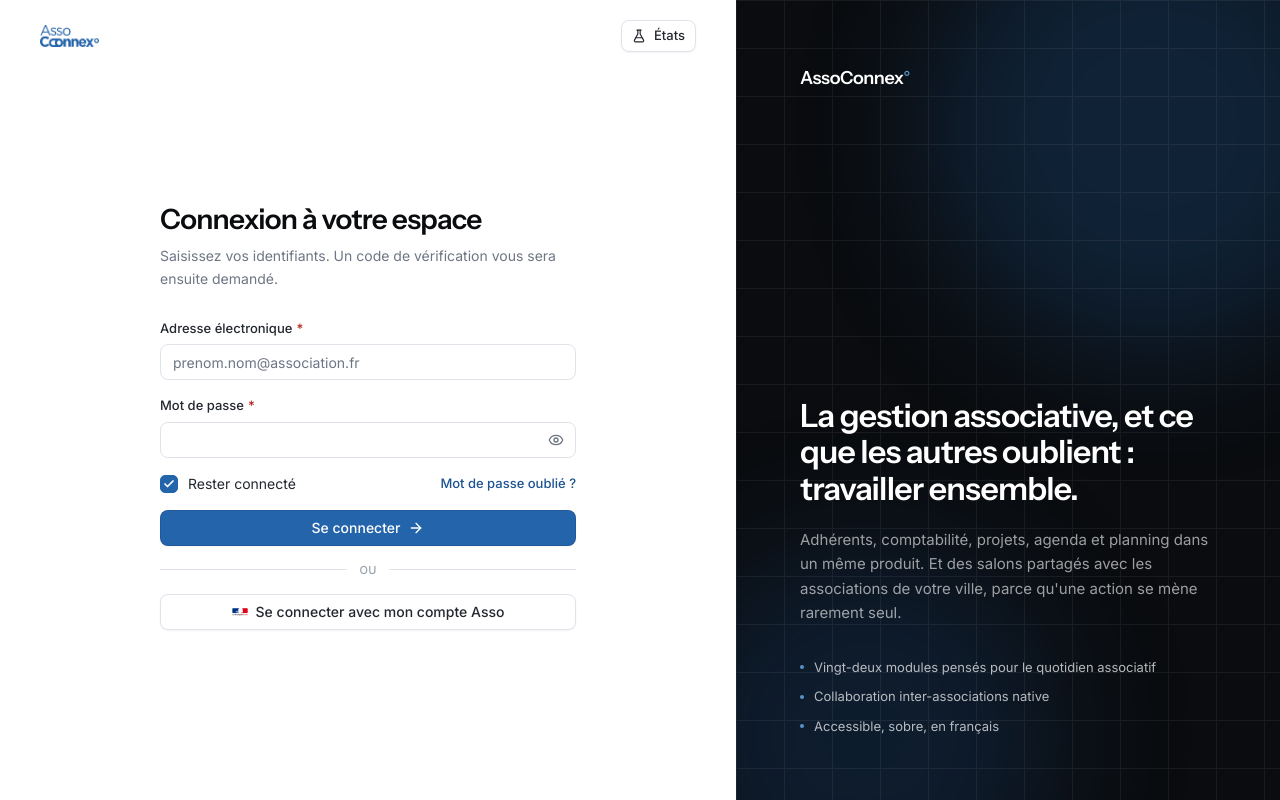
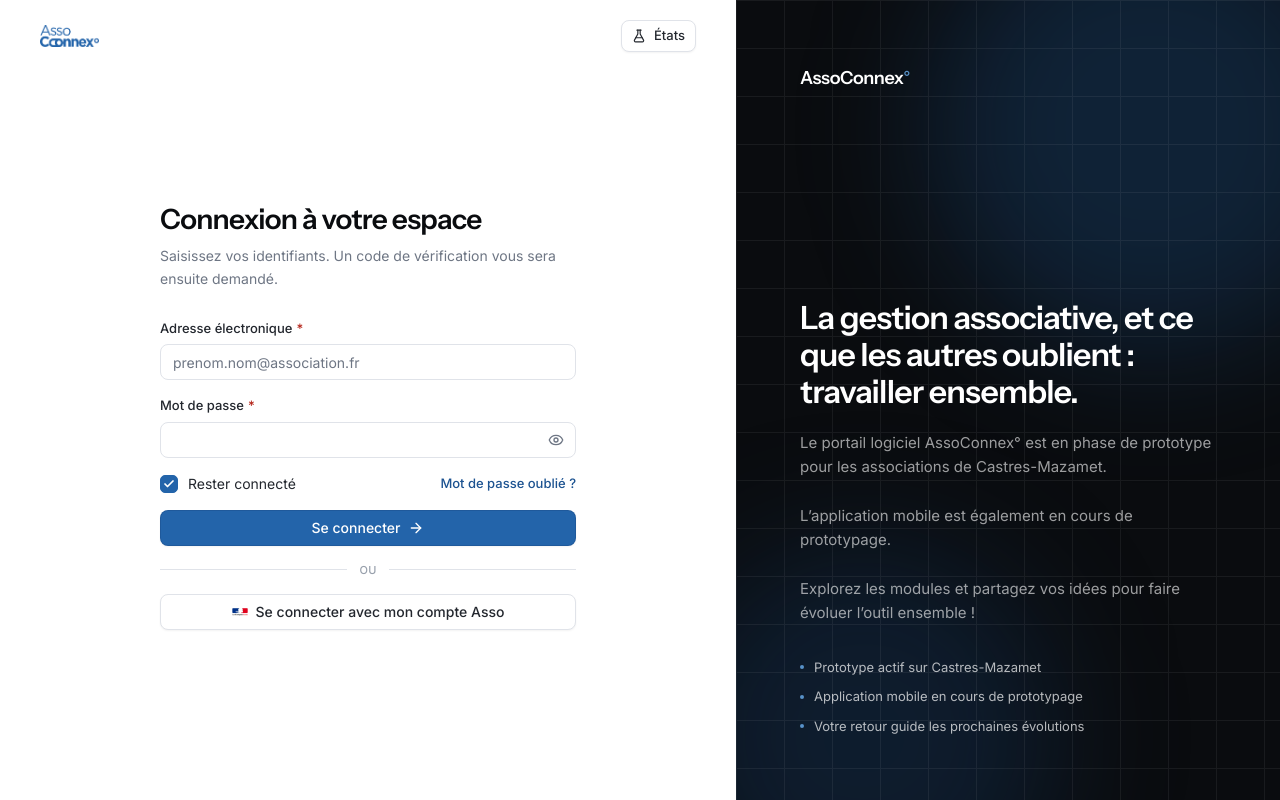
Before and after one commit to internal-sme/web-app-assoconnex, a React (Vite) app: page / in a window 1280 px wide. Built offline with nearby package versions, Linux system fonts and the light colour scheme.

Commit message:
Mettre à jour le texte du panneau de connexion (prototype Castres-Mazamet) et restaurer celui du Dashboard

```diff
--- a/src/pages/Dashboard.tsx
+++ b/src/pages/Dashboard.tsx
@@ -46,17 +46,7 @@
         <PageHeader
           eyebrow={org.type}
           title={`Bonjour, voici ${org.nom}`}
-          description={
-            <>
-              Le portail logiciel AssoConnex° est en phase de prototype pour les associations de Castres-Mazamet.
-              <br />
-              <br />
-              L’application mobile est également en cours de prototypage.
-              <br />
-              <br />
-              Explorez les modules et partagez vos idées pour faire évoluer l’outil ensemble !
-            </>
-          }
+          description="Une vue d'ensemble de l'activité. Chaque indicateur renvoie vers le module qui le produit."
           meta={<Badge variant="brand">Exercice {EXERCICE_COURANT}</Badge>}
           actions={
             <>
--- a/src/pages/auth/Coquille.tsx
+++ b/src/pages/auth/Coquille.tsx
@@ -117,12 +117,17 @@
               La gestion associative, et ce que les autres oublient : travailler ensemble.
             </p>
             <p className="mt-5 text-[0.9375rem] leading-relaxed text-white/60">
-              Adhérents, comptabilité, projets, agenda et planning dans un même produit. Et des salons partagés avec les
-              associations de votre ville, parce qu'une action se mène rarement seul.
+              Le portail logiciel AssoConnex° est en phase de prototype pour les associations de Castres-Mazamet.
+              <br />
+              <br />
+              L’application mobile est également en cours de prototypage.
+              <br />
+              <br />
+              Explorez les modules et partagez vos idées pour faire évoluer l’outil ensemble !
             </p>
 
             <ul className="mt-8 flex flex-col gap-2.5">
-              {['Vingt-deux modules pensés pour le quotidien associatif', 'Collaboration inter-associations native', 'Accessible, sobre, en français'].map((t) => (
+              {['Prototype actif sur Castres-Mazamet', 'Application mobile en cours de prototypage', 'Votre retour guide les prochaines évolutions'].map((t) => (
                 <li key={t} className="flex items-center gap-2.5 text-[0.8125rem] text-white/70">
                   <span aria-hidden className="h-1 w-1 rounded-full bg-brand-400" />
                   {t}
```
